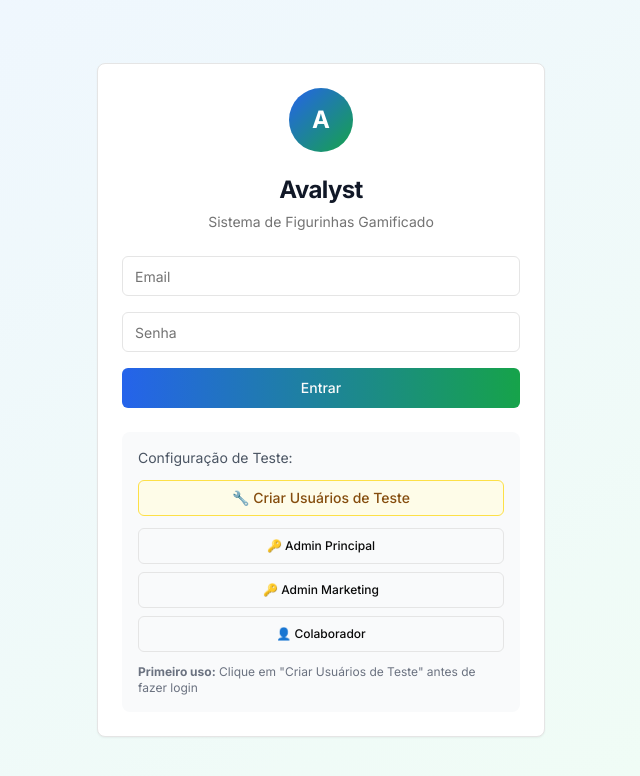
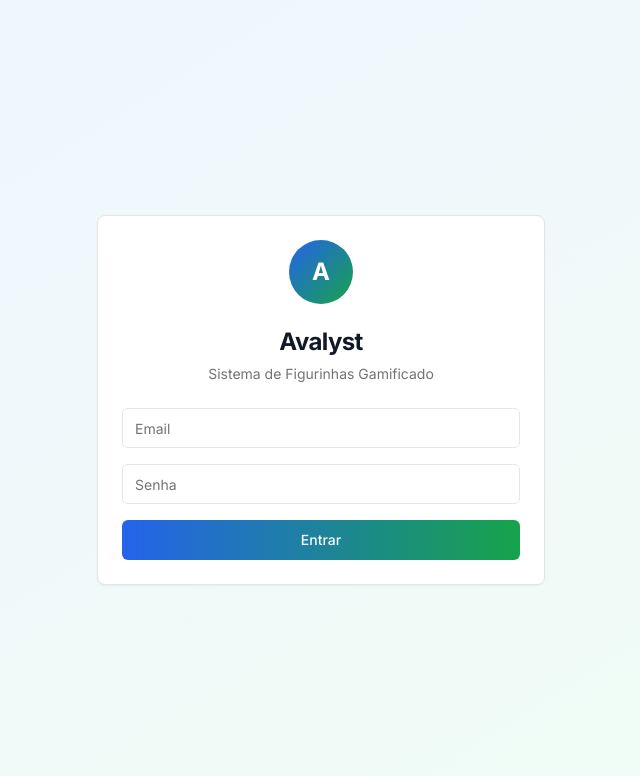
Before and after one commit to Brunaalvares/figurasv0, a Next.js app: page /login in a window 1280 px wide. Shown: the top 776 px of the page, without its empty margins (319-959 px from the left). Built offline with nearby package versions, Linux system fonts and the light colour scheme; no server answers.

Commit message:
Remove test user interface from login page for cleaner design
Co-authored-by: marketing2 <marketing2@avalyst.com.br>

```diff
--- a/app/login/page.tsx
+++ b/app/login/page.tsx
@@ -14,9 +14,8 @@ export default function LoginPage() {
   const [password, setPassword] = useState("")
   const [loading, setLoading] = useState(false)
   const [error, setError] = useState("")
-  const [isCreatingUsers, setIsCreatingUsers] = useState(false)
 
-  const { login, createTestUser } = useAuth()
+  const { login } = useAuth()
   const router = useRouter()
 
   const handleSubmit = async (e: React.FormEvent) => {
@@ -37,60 +36,6 @@ export default function LoginPage() {
     } catch (error: any) {
       console.error("Login failed:", error)
       setError("Email ou senha incorretos. " + (error.message || ""))
-    } finally {
-      setLoading(false)
-    }
-  }
-
-  // Função para criar todos os usuários de teste
-  const createAllTestUsers = async () => {
-    setIsCreatingUsers(true)
-    setError("")
-
-    try {
-      const testUsers = [
-        { email: "admin@avalyst.com", password: "admin123", role: "admin" as const, name: "Administrador" },
-        { email: "marketing2@avalyst.com.br", password: "admin123", role: "admin" as const, name: "Marketing Admin" },
-        { email: "user@avalyst.com", password: "user123", role: "employee" as const, name: "João Silva" },
-      ]
-
-      for (const user of testUsers) {
-        try {
-          await createTestUser(user.email, user.password, user.role, user.name)
-          console.log(`Created user: ${user.email}`)
-        } catch (error: any) {
-          if (error.code !== "auth/email-already-in-use") {
-            console.error(`Error creating ${user.email}:`, error)
-          }
-        }
-      }
-
-      alert("Usuários de teste criados com sucesso! Agora você pode fazer login.")
-    } catch (error: any) {
-      console.error("Error creating test users:", error)
-      setError("Erro ao criar usuários de teste: " + error.message)
-    } finally {
-      setIsCreatingUsers(false)
-    }
-  }
-
-  // Função para login rápido de teste
-  const quickLogin = async (testEmail: string, testPassword: string) => {
-    setEmail(testEmail)
-    setPassword(testPassword)
-    setLoading(true)
-    setError("")
-
-    try {
-      await login(testEmail, testPassword)
-      console.log("Quick login successful, waiting for role determination...")
-
-      // Aguardar um pouco para o role ser determinado
-      setTimeout(() => {
-        router.push("/")
-      }, 1500)
-    } catch (error: any) {
-      setError("Erro no login: " + error.message)
     } finally {
       setLoading(false)
     }
@@ -137,58 +82,6 @@ export default function LoginPage() {
               {loading ? "Entrando..." : "Entrar"}
             </Button>
           </form>
-
-          <div className="mt-6 p-4 bg-gray-50 rounded-lg">
-            <p className="text-sm text-gray-600 mb-3">Configuração de Teste:</p>
-
-            <Button
-              variant="outline"
-              size="sm"
-              className="w-full mb-3 bg-yellow-50 border-yellow-300 text-yellow-800 hover:bg-yellow-100"
-              onClick={createAllTestUsers}
-              disabled={isCreatingUsers}
-            >
-              {isCreatingUsers ? "Criando usuários..." : "🔧 Criar Usuários de Teste"}
-            </Button>
-
-            <div className="space-y-2">
-              <Button
-                variant="outline"
-                size="sm"
-                className="w-full text-xs bg-transparent"
-                onClick={() => quickLogin("admin@avalyst.com", "admin123")}
-                disabled={loading}
-              >
-                🔑 Admin Principal
-              </Button>
-
-              <Button
-                variant="outline"
-                size="sm"
-                className="w-full text-xs bg-transparent"
-                onClick={() => quickLogin("marketing2@avalyst.com.br", "admin123")}
-                disabled={loading}
-              >
-                🔑 Admin Marketing
-              </Button>
-
-              <Button
-                variant="outline"
-                size="sm"
-                className="w-full text-xs bg-transparent"
-                onClick={() => quickLogin("user@avalyst.com", "user123")}
-                disabled={loading}
-              >
-                👤 Colaborador
-              </Button>
-            </div>
-
-            <div className="mt-3 text-xs text-gray-500">
-              <p>
-                <strong>Primeiro uso:</strong> Clique em "Criar Usuários de Teste" antes de fazer login
-              </p>
-            </div>
-          </div>
         </CardContent>
       </Card>
     </div>
```
Also changed, not shown: 1 other file (tests, documents, lock files or other folders).
